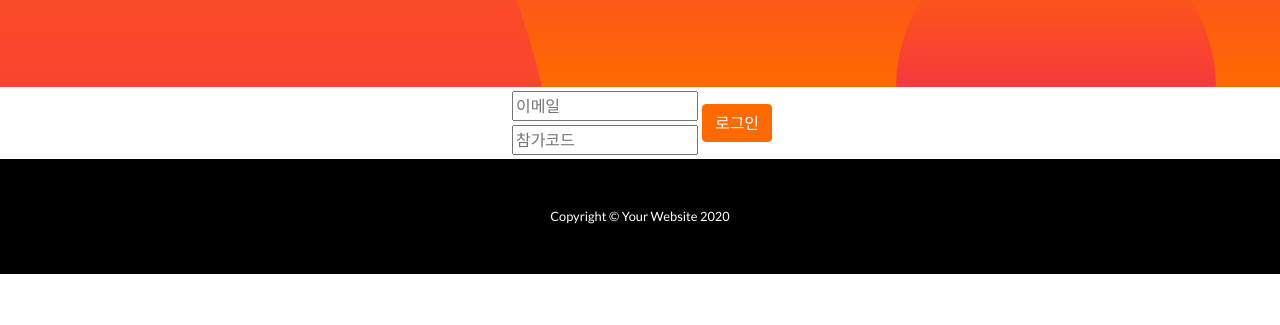
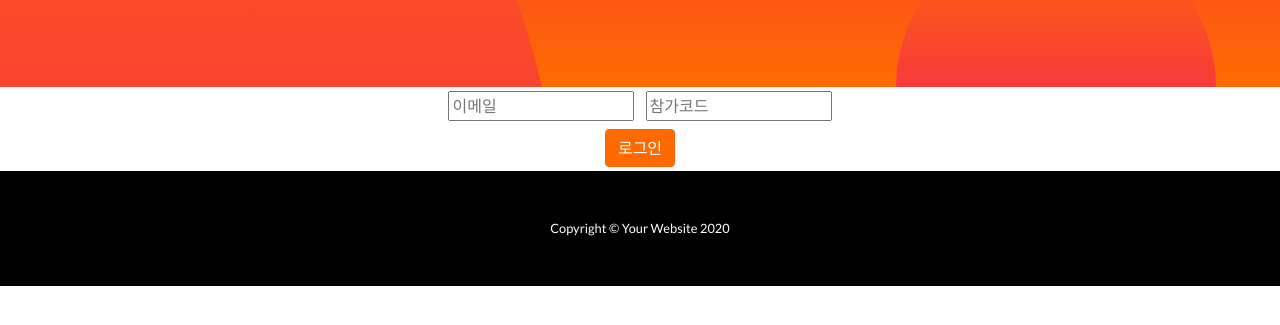
Before and after one commit to HalJjaGi/44454, a website: page login.html in a window 1280 px wide. Shown: the part 403-728 px from the top of the page. Drawn offline with nearby package versions, Linux system fonts and the light colour scheme.

Commit message:
Add files via upload

```diff
--- a/login.html
+++ b/login.html
@@ -30,7 +30,7 @@
   <!-- Navigation -->
   <nav class="navbar navbar-expand-lg navbar-dark navbar-custom fixed-top">
     <div class="container">
-      <a class="navbar-brand" href="participant.html">스마트 코딩대회</a>
+      <a class="navbar-brand" href="index.html">스마트 코딩대회</a>
       <button class="navbar-toggler" type="button" data-toggle="collapse" data-target="#navbarResponsive"
         aria-controls="navbarResponsive" aria-expanded="false" aria-label="Toggle navigation">
         <span class="navbar-toggler-icon"></span>
@@ -47,7 +47,7 @@
             <a class="nav-link" href="qna.html">Q&A</a>
           </li>
           <li class="nav-item">
-            <a class="nav-link" href="#">로그인</a>
+            <a class="nav-link" href="login.html">로그인</a>
           </li>
           <li class="nav-item">
             <a class="nav-link" href="participant.html">참가신청</a>
@@ -73,16 +73,12 @@
 
   <section>
     <div class="container">
-      <div id="loginContainer" class="row justify-content-md-center">
-        <div id="loginInput" class="align-self-center">
-          <div class="m-1">
-            <input type="text" placeholder="이메일">
-          </div>
-          <div class="m-1">
-            <input type="text" placeholder="참가코드">
-          </div>
+      <div class="text-center w-80">
+        <div>
+            <input class="m-1 w-70" type="text" placeholder="이메일">
+            <input class="m-1 w-70" type="text" placeholder="참가코드">
         </div>
-        <button class="btn btn-secondary align-self-center">로그인</button>
+        <button class="btn btn-secondary m-1 w-70">로그인</button>
       </div>
     </div>
   </section>
```
Also changed, not shown: notice.html (+2 -2 lines), noticeDetail.html (+1 -1 lines), participant.html (+2 -2 lines), qna.html (+2 -2 lines), qnaDetail.html (+1 -1 lines).
